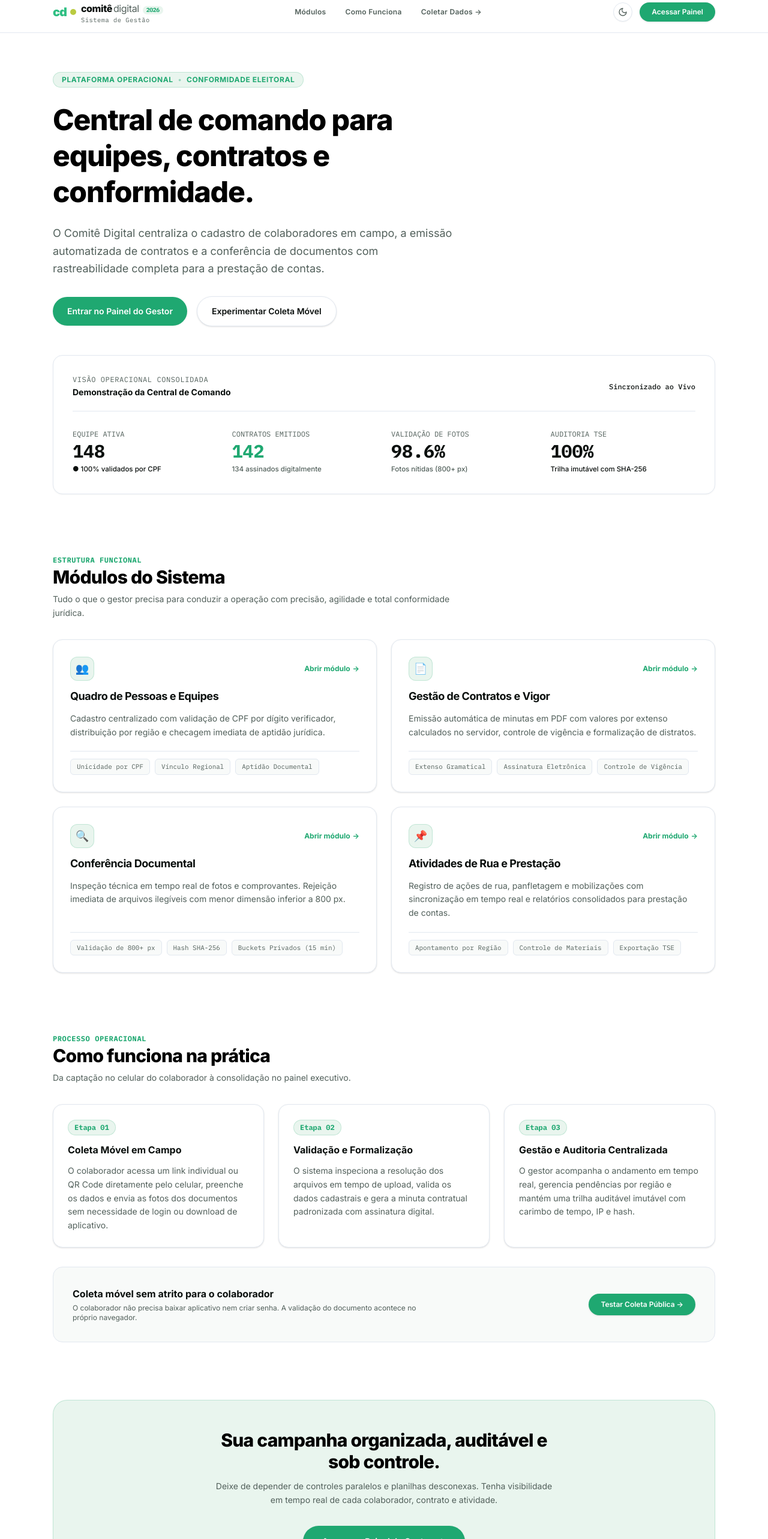
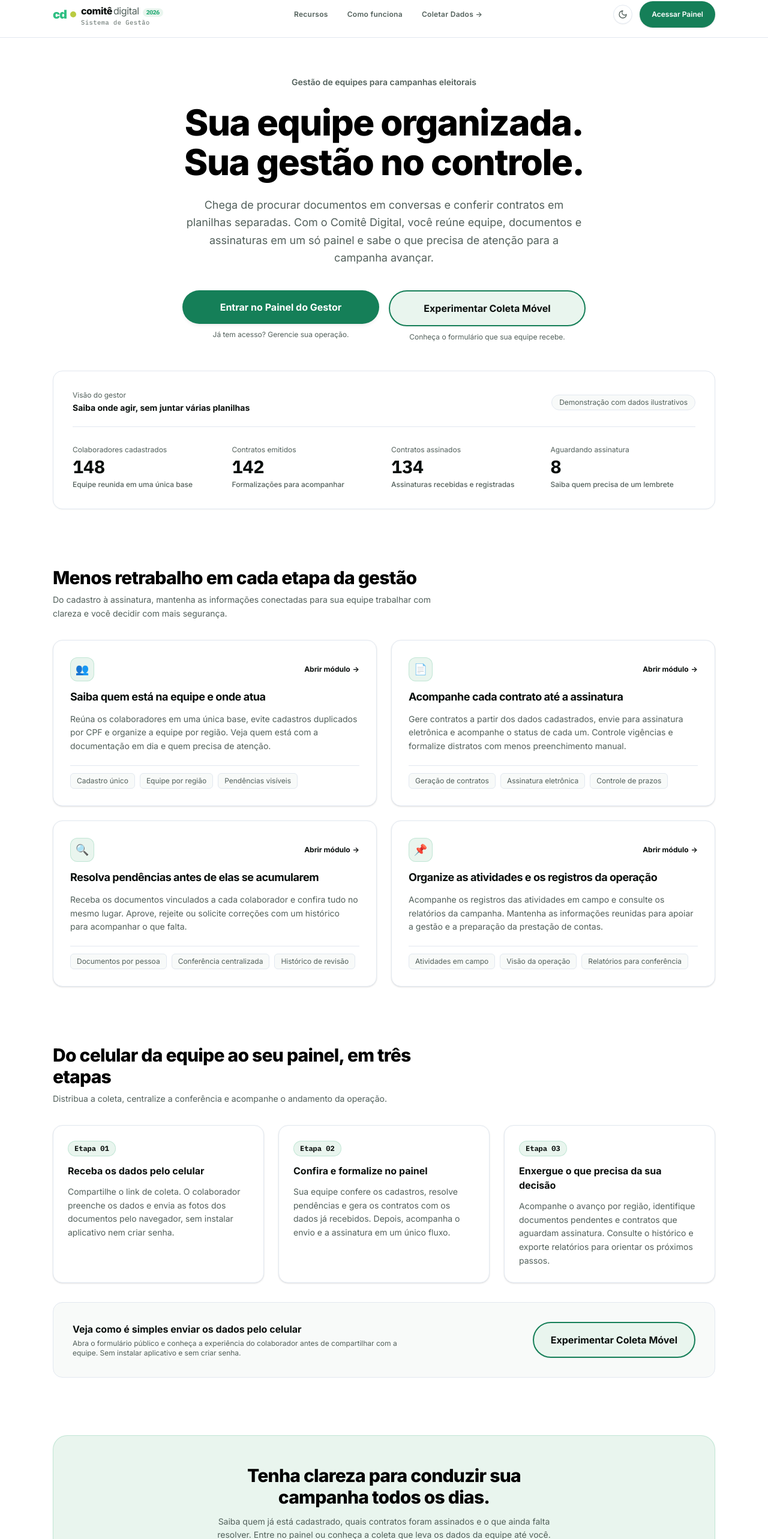
Before and after one commit to waldosouzaup/cdigital, a Next.js app: page / in a window 1280 px wide. Shown: the part 14-2580 px from the top of the page at 60% size. Built offline with nearby package versions, Linux system fonts and the light colour scheme.

Commit message:
chore(landing): aplicar revisao de copy e manter link 'Coletar Dados →' para inscricao

```diff
--- a/src/app/page.tsx
+++ b/src/app/page.tsx
@@ -1,64 +1,76 @@
+import type { Metadata } from "next";
 import Link from "next/link";
 import { Marca } from "@/components/marca";
 import { SeletorTema } from "@/components/seletor-tema";
+
+export const metadata: Metadata = {
+  title: "Comitê Digital | Equipe, contratos e pendências sob controle",
+  description:
+    "Centralize a gestão da sua campanha: cadastre colaboradores pelo celular, organize documentos e acompanhe contratos e pendências no Painel do Gestor.",
+};
+
+const botaoGestor =
+  "inline-flex min-h-14 w-full items-center justify-center rounded-full bg-primary-hover px-7 py-4 text-sm sm:text-base font-bold text-canvas shadow-elevation transition hover:brightness-90 focus-visible:outline-2 focus-visible:outline-offset-4 focus-visible:outline-focus sm:w-auto";
+const botaoColeta =
+  "inline-flex min-h-14 w-full items-center justify-center rounded-full border-2 border-primary-hover bg-primary-tint px-7 py-4 text-sm sm:text-base font-bold text-ink shadow-card transition hover:bg-surface focus-visible:outline-2 focus-visible:outline-offset-4 focus-visible:outline-focus sm:w-auto";
 
 const modulos = [
   {
     id: "pessoas",
     icone: "👥",
-    titulo: "Quadro de Pessoas e Equipes",
+    titulo: "Saiba quem está na equipe e onde atua",
     descricao:
-      "Cadastro centralizado com validação de CPF por dígito verificador, distribuição por região e checagem imediata de aptidão jurídica.",
-    destaques: ["Unicidade por CPF", "Vínculo Regional", "Aptidão Documental"],
+      "Reúna os colaboradores em uma única base, evite cadastros duplicados por CPF e organize a equipe por região. Veja quem está com a documentação em dia e quem precisa de atenção.",
+    destaques: ["Cadastro único", "Equipe por região", "Pendências visíveis"],
     link: "/pessoas",
   },
   {
     id: "contratos",
     icone: "📄",
-    titulo: "Gestão de Contratos e Vigor",
+    titulo: "Acompanhe cada contrato até a assinatura",
     descricao:
-      "Emissão automática de minutas em PDF com valores por extenso calculados no servidor, controle de vigência e formalização de distratos.",
-    destaques: ["Extenso Gramatical", "Assinatura Eletrônica", "Controle de Vigência"],
+      "Gere contratos a partir dos dados cadastrados, envie para assinatura eletrônica e acompanhe o status de cada um. Controle vigências e formalize distratos com menos preenchimento manual.",
+    destaques: ["Geração de contratos", "Assinatura eletrônica", "Controle de prazos"],
     link: "/contratos",
   },
   {
     id: "documentos",
     icone: "🔍",
-    titulo: "Conferência Documental",
+    titulo: "Resolva pendências antes de elas se acumularem",
     descricao:
-      "Inspeção técnica em tempo real de fotos e comprovantes. Rejeição imediata de arquivos ilegíveis com menor dimensão inferior a 800 px.",
-    destaques: ["Validação de 800+ px", "Hash SHA-256", "Buckets Privados (15 min)"],
+      "Receba os documentos vinculados a cada colaborador e confira tudo no mesmo lugar. Aprove, rejeite ou solicite correções com um histórico para acompanhar o que falta.",
+    destaques: ["Documentos por pessoa", "Conferência centralizada", "Histórico de revisão"],
     link: "/documentos",
   },
   {
     id: "atividades",
     icone: "📌",
-    titulo: "Atividades de Rua e Prestação",
+    titulo: "Organize as atividades e os registros da operação",
     descricao:
-      "Registro de ações de rua, panfletagem e mobilizações com sincronização em tempo real e relatórios consolidados para prestação de contas.",
-    destaques: ["Apontamento por Região", "Controle de Materiais", "Exportação TSE"],
-    link: "/configuracoes?aba=atividades",
+      "Acompanhe os registros das atividades em campo e consulte os relatórios da campanha. Mantenha as informações reunidas para apoiar a gestão e a preparação da prestação de contas.",
+    destaques: ["Atividades em campo", "Visão da operação", "Relatórios para conferência"],
+    link: "/atividades",
   },
 ];
 
 const etapasFluxo = [
   {
     passo: "01",
-    titulo: "Coleta Móvel em Campo",
+    titulo: "Receba os dados pelo celular",
     descricao:
-      "O colaborador acessa um link individual ou QR Code diretamente pelo celular, preenche os dados e envia as fotos dos documentos sem necessidade de login ou download de aplicativo.",
+      "Compartilhe o link de coleta. O colaborador preenche os dados e envia as fotos dos documentos pelo navegador, sem instalar aplicativo nem criar senha.",
   },
   {
     passo: "02",
-    titulo: "Validação e Formalização",
+    titulo: "Confira e formalize no painel",
     descricao:
-      "O sistema inspeciona a resolução dos arquivos em tempo de upload, valida os dados cadastrais e gera a minuta contratual padronizada com assinatura digital.",
+      "Sua equipe confere os cadastros, resolve pendências e gera os contratos com os dados já recebidos. Depois, acompanha o envio e a assinatura em um único fluxo.",
   },
   {
     passo: "03",
-    titulo: "Gestão e Auditoria Centralizada",
+    titulo: "Enxergue o que precisa da sua decisão",
     descricao:
-      "O gestor acompanha o andamento em tempo real, gerencia pendências por região e mantém uma trilha auditável imutável com carimbo de tempo, IP e hash.",
+      "Acompanhe o avanço por região, identifique documentos pendentes e contratos que aguardam assinatura. Consulte o histórico e exporte relatórios para orientar os próximos passos.",
   },
 ];
 
@@ -67,17 +79,17 @@ export default function Home() {
     <div className="min-h-screen bg-canvas text-ink selection:bg-primary-tint selection:text-primary font-sans">
       {/* 1. NAVEGAÇÃO SUPERIOR CLEAN */}
       <header className="sticky top-0 z-50 border-b border-line bg-surface/90 backdrop-blur-md">
-        <div className="mx-auto flex max-w-6xl items-center justify-between px-6 py-4">
+        <div className="mx-auto flex max-w-6xl flex-wrap items-center justify-between gap-3 px-6 py-4">
           <div className="flex items-center gap-3">
             <Marca subtitulo="Sistema de Gestão" />
           </div>
 
           <nav className="hidden md:flex items-center gap-8 text-xs font-semibold tracking-wide text-ink-muted">
             <Link href="#modulos" className="hover:text-primary transition-colors">
-              Módulos
+              Recursos
             </Link>
             <Link href="#fluxo" className="hover:text-primary transition-colors">
-              Como Funciona
+              Como funciona
             </Link>
             <Link
               href="/inscricao/candidado-eleicao-2026"
@@ -91,7 +103,7 @@ export default function Home() {
             <SeletorTema />
             <Link
               href="/login"
-              className="bg-primary hover:bg-primary-hover text-white px-5 py-2 text-xs font-semibold flex items-center shadow-sm rounded-full transition"
+              className="bg-primary-hover hover:brightness-90 text-canvas px-5 py-2.5 min-h-11 text-xs font-semibold flex items-center shadow-sm rounded-full transition"
             >
               <span>Acessar Painel</span>
             </Link>
@@ -101,38 +113,40 @@ export default function Home() {
 
       <main className="mx-auto max-w-6xl px-6 py-12 sm:py-16 space-y-24">
         {/* 2. HERO RESPIRÁVEL & SNAPSHOT GERENCIAL */}
-        <section className="space-y-12">
-          <div className="max-w-3xl space-y-6">
-            <div className="inline-flex items-center gap-2 rounded-full border border-primary/20 bg-primary-tint px-3.5 py-1 text-xs font-bold uppercase tracking-wider text-primary">
-              <span>PLATAFORMA OPERACIONAL</span>
-              <span className="text-primary/40">•</span>
-              <span>CONFORMIDADE ELEITORAL</span>
-            </div>
+        <section aria-labelledby="titulo-principal" className="space-y-12">
+          <div className="mx-auto max-w-4xl space-y-6 text-center">
+            <p className="text-sm font-semibold text-ink-muted">
+              Gestão de equipes para campanhas eleitorais
+            </p>
 
-            <h1 className="text-3xl sm:text-5xl font-extrabold tracking-tight text-ink-strong leading-tight">
-              Central de comando para equipes, contratos e conformidade.
+            <h1
+              id="titulo-principal"
+              className="text-4xl sm:text-5xl lg:text-6xl font-extrabold tracking-tight text-ink-strong leading-[1.1] text-balance"
+            >
+              Sua equipe organizada. Sua gestão no controle.
             </h1>
 
-            <p className="text-base sm:text-lg text-ink-muted leading-relaxed max-w-2xl font-normal">
-              O Comitê Digital centraliza o cadastro de colaboradores em campo, a emissão automatizada
-              de contratos e a conferência de documentos com rastreabilidade completa para a
-              prestação de contas.
+            <p className="mx-auto text-base sm:text-lg text-ink-muted leading-relaxed max-w-2xl font-normal text-pretty">
+              Chega de procurar documentos em conversas e conferir contratos em planilhas separadas.
+              Com o Comitê Digital, você reúne equipe, documentos e assinaturas em um só painel e
+              sabe o que precisa de atenção para a campanha avançar.
             </p>
 
-            <div className="flex flex-wrap items-center gap-4 pt-2">
-              <Link
-                href="/login"
-                className="bg-primary hover:bg-primary-hover text-white px-6 py-3.5 text-xs sm:text-sm font-semibold flex items-center rounded-full shadow-card transition"
-              >
-                <span>Entrar no Painel do Gestor</span>
-              </Link>
-
-              <Link
-                href="/candidado-eleicao-2026"
-                className="rounded-full border border-line bg-surface px-6 py-3.5 text-xs sm:text-sm font-semibold text-ink hover:bg-surface-sunken transition shadow-sm"
-              >
-                Experimentar Coleta Móvel
-              </Link>
+            <div className="mx-auto grid max-w-2xl grid-cols-1 gap-5 pt-4 sm:grid-cols-2 sm:gap-4">
+              <div className="space-y-2.5">
+                <Link href="/login" className={`${botaoGestor} sm:w-full`}>
+                  Entrar no Painel do Gestor
+                </Link>
+                <p className="text-xs text-ink-muted">Já tem acesso? Gerencie sua operação.</p>
+              </div>
+              <div className="space-y-2.5">
+                <Link href="/candidado-eleicao-2026" className={`${botaoColeta} sm:w-full`}>
+                  Experimentar Coleta Móvel
+                </Link>
+                <p className="text-xs text-ink-muted">
+                  Conheça o formulário que sua equipe recebe.
+                </p>
+              </div>
             </div>
           </div>
 
@@ -140,51 +154,46 @@ export default function Home() {
           <div className="rounded-2xl border border-line bg-surface p-6 sm:p-8 shadow-card">
             <div className="flex flex-col sm:flex-row sm:items-center justify-between gap-4 border-b border-line pb-5 mb-6">
               <div>
-                <span className="text-xs font-mono uppercase tracking-wider text-ink-muted block">
-                  Visão Operacional Consolidada
-                </span>
+                <span className="text-xs text-ink-muted block">Visão do gestor</span>
                 <span className="text-sm font-bold text-ink">
-                  Demonstração da Central de Comando
+                  Saiba onde agir, sem juntar várias planilhas
                 </span>
               </div>
-              <div className="flex items-center gap-2">
-                <span className="h-2 w-2 rounded-full bg-positive-text animate-pulse" />
-                <span className="text-xs font-mono text-positive-text font-medium">
-                  Sincronizado ao Vivo
-                </span>
-              </div>
+              <span className="self-start rounded-full border border-line bg-surface-sunken px-3 py-1 text-xs text-ink-muted sm:self-auto">
+                Demonstração com dados ilustrativos
+              </span>
             </div>
 
             <div className="grid grid-cols-2 lg:grid-cols-4 gap-6">
               <div className="space-y-1">
-                <span className="text-xs font-mono text-ink-muted uppercase">Equipe Ativa</span>
+                <span className="text-xs text-ink-muted">Colaboradores cadastrados</span>
                 <div className="text-2xl sm:text-3xl font-black text-ink font-mono">148</div>
-                <span className="text-[0.72rem] text-positive-text font-medium block">
-                  ● 100% validados por CPF
+                <span className="text-xs text-ink-muted font-medium block">
+                  Equipe reunida em uma única base
                 </span>
               </div>
 
               <div className="space-y-1">
-                <span className="text-xs font-mono text-ink-muted uppercase">Contratos Emitidos</span>
-                <div className="text-2xl sm:text-3xl font-black text-primary font-mono">142</div>
-                <span className="text-[0.72rem] text-ink-muted font-medium block">
-                  134 assinados digitalmente
+                <span className="text-xs text-ink-muted">Contratos emitidos</span>
+                <div className="text-2xl sm:text-3xl font-black text-ink font-mono">142</div>
+                <span className="text-xs text-ink-muted font-medium block">
+                  Formalizações para acompanhar
                 </span>
               </div>
 
               <div className="space-y-1">
-                <span className="text-xs font-mono text-ink-muted uppercase">Validação de Fotos</span>
-                <div className="text-2xl sm:text-3xl font-black text-positive-text font-mono">98.6%</div>
-                <span className="text-[0.72rem] text-ink-muted font-medium block">
-                  Fotos nítidas (800+ px)
+                <span className="text-xs text-ink-muted">Contratos assinados</span>
+                <div className="text-2xl sm:text-3xl font-black text-ink font-mono">134</div>
+                <span className="text-xs text-ink-muted font-medium block">
+                  Assinaturas recebidas e registradas
                 </span>
               </div>
 
               <div className="space-y-1">
-                <span className="text-xs font-mono text-ink-muted uppercase">Auditoria TSE</span>
-                <div className="text-2xl sm:text-3xl font-black text-ink font-mono">100%</div>
-                <span className="text-[0.72rem] text-positive-text font-medium block">
-                  Trilha imutável com SHA-256
+                <span className="text-xs text-ink-muted">Aguardando assinatura</span>
+                <div className="text-2xl sm:text-3xl font-black text-ink font-mono">8</div>
+                <span className="text-xs text-ink-muted font-medium block">
+                  Saiba quem precisa de um lembrete
                 </span>
               </div>
             </div>
@@ -194,15 +203,12 @@ export default function Home() {
         {/* 3. MÓDULOS DO SISTEMA (APRESENTAÇÃO DIRETA DO PRODUTO) */}
         <section id="modulos" className="space-y-8 scroll-mt-24">
           <div className="max-w-2xl space-y-2">
-            <span className="font-mono text-xs uppercase tracking-wider text-primary font-bold">
-              Estrutura Funcional
-            </span>
             <h2 className="text-2xl sm:text-3xl font-extrabold text-ink-strong tracking-tight">
-              Módulos do Sistema
+              Menos retrabalho em cada etapa da gestão
             </h2>
             <p className="text-xs sm:text-sm text-ink-muted leading-relaxed">
-              Tudo o que o gestor precisa para conduzir a operação com precisão, agilidade e total
-              conformidade jurídica.
+              Do cadastro à assinatura, mantenha as informações conectadas para sua equipe trabalhar
+              com clareza e você decidir com mais segurança.
             </p>
           </div>
 
@@ -215,14 +221,15 @@ export default function Home() {
                 <div className="space-y-3">
                   <div className="flex items-center justify-between">
                     <span className="flex h-10 w-10 items-center justify-center rounded-xl bg-surface-tint border border-primary/20 text-lg">
-                      {mod.icone}
+                      <span aria-hidden="true">{mod.icone}</span>
                     </span>
                     <Link
                       href={mod.link}
-                      className="text-xs font-bold text-primary hover:underline flex items-center gap-1"
+                      aria-label={`Abrir módulo: ${mod.titulo}`}
+                      className="text-xs font-bold text-ink hover:underline flex items-center gap-1"
                     >
                       <span>Abrir módulo</span>
-                      <span>→</span>
+                      <span aria-hidden="true">→</span>
                     </Link>
                   </div>
 
@@ -237,7 +244,7 @@ export default function Home() {
                   {mod.destaques.map((item, idx) => (
                     <span
                       key={idx}
-                      className="rounded-md border border-line bg-surface-sunken px-2.5 py-1 font-mono text-[0.68rem] text-ink-muted"
+                      className="rounded-md border border-line bg-surface-sunken px-2.5 py-1 text-xs text-ink-muted"
                     >
                       {item}
                     </span>
@@ -251,14 +258,11 @@ export default function Home() {
         {/* 4. COMO FUNCIONA NA PRÁTICA (FLUXO EM 3 ETAPAS) */}
         <section id="fluxo" className="space-y-8 scroll-mt-24">
           <div className="max-w-2xl space-y-2">
-            <span className="font-mono text-xs uppercase tracking-wider text-primary font-bold">
-              Processo Operacional
-            </span>
             <h2 className="text-2xl sm:text-3xl font-extrabold text-ink-strong tracking-tight">
-              Como funciona na prática
+              Do celular da equipe ao seu painel, em três etapas
             </h2>
             <p className="text-xs sm:text-sm text-ink-muted leading-relaxed">
-              Da captação no celular do colaborador à consolidação no painel executivo.
+              Distribua a coleta, centralize a conferência e acompanhe o andamento da operação.
             </p>
           </div>
 
@@ -269,7 +273,7 @@ export default function Home() {
                 className="rounded-2xl border border-line bg-surface p-6 space-y-4 flex flex-col justify-between shadow-sm"
               >
                 <div className="space-y-3">
-                  <span className="font-mono text-xs font-bold text-primary bg-primary-tint px-2.5 py-1 rounded-full border border-primary/20 inline-block">
+                  <span className="font-mono text-xs font-bold text-ink bg-primary-tint px-2.5 py-1 rounded-full border border-primary/20 inline-block">
                     Etapa {item.passo}
                   </span>
                   <h3 className="text-base font-bold text-ink">{item.titulo}</h3>
@@ -284,19 +288,16 @@ export default function Home() {
           {/* Chamada para teste móvel */}
           <div className="rounded-2xl border border-line bg-surface-sunken p-6 sm:p-8 flex flex-col sm:flex-row items-start sm:items-center justify-between gap-4">
             <div className="space-y-1">
-              <h4 className="text-sm sm:text-base font-bold text-ink">
-                Coleta móvel sem atrito para o colaborador
-              </h4>
+              <h3 className="text-sm sm:text-base font-bold text-ink">
+                Veja como é simples enviar os dados pelo celular
+              </h3>
               <p className="text-xs text-ink-muted max-w-xl">
-                O colaborador não precisa baixar aplicativo nem criar senha. A validação do documento
-                acontece no próprio navegador.
+                Abra o formulário público e conheça a experiência do colaborador antes de
+                compartilhar com a equipe. Sem instalar aplicativo e sem criar senha.
               </p>
             </div>
-            <Link
-              href="/inscricao/candidado-eleicao-2026"
-              className="bg-primary hover:bg-primary-hover text-white px-5 py-2.5 text-xs font-semibold rounded-full whitespace-nowrap shadow-sm transition"
-            >
-              Testar Coleta Pública →
+            <Link href="/candidado-eleicao-2026" className={`${botaoColeta} shrink-0`}>
+              Experimentar Coleta Móvel
             </Link>
           </div>
         </section>
@@ -305,21 +306,20 @@ export default function Home() {
         <section className="rounded-3xl border border-primary/20 bg-surface-tint p-8 sm:p-12 text-center space-y-6 shadow-card">
           <div className="max-w-xl mx-auto space-y-3">
             <h2 className="text-2xl sm:text-3xl font-extrabold text-ink-strong tracking-tight">
-              Sua campanha organizada, auditável e sob controle.
+              Tenha clareza para conduzir sua campanha todos os dias.
             </h2>
             <p className="text-xs sm:text-sm text-ink-muted leading-relaxed">
-              Deixe de depender de controles paralelos e planilhas desconexas. Tenha visibilidade em
-              tempo real de cada colaborador, contrato e atividade.
+              Saiba quem já está cadastrado, quais contratos foram assinados e o que ainda falta
+              resolver. Entre no painel ou conheça a coleta que leva os dados da equipe até você.
             </p>
           </div>
 
-          <div className="pt-2">
-            <Link
-              href="/login"
-              className="bg-primary hover:bg-primary-hover text-white px-8 py-3.5 text-xs sm:text-sm font-bold rounded-full inline-flex items-center gap-2 shadow-sm transition"
-            >
-              <span>Acessar o Painel do Gestor</span>
-              <span className="text-base">→</span>
+          <div className="flex flex-col sm:flex-row sm:flex-wrap items-center justify-center gap-4 pt-2">
+            <Link href="/login" className={botaoGestor}>
+              Entrar no Painel do Gestor
+            </Link>
+            <Link href="/candidado-eleicao-2026" className={botaoColeta}>
+              Experimentar Coleta Móvel
             </Link>
           </div>
         </section>
@@ -331,16 +331,17 @@ export default function Home() {
           <div className="space-y-1">
             <Marca subtitulo="Sistema de Gestão" />
             <p className="text-ink-muted text-xs max-w-sm pt-1">
-              Plataforma de gestão operacional e conformidade para campanhas eleitorais.
+              Equipes, documentos e contratos em um só lugar para facilitar a gestão da sua
+              campanha.
             </p>
           </div>
 
           <div className="flex flex-wrap items-center gap-6 text-xs font-semibold text-ink-muted">
             <Link href="#modulos" className="hover:text-primary transition-colors">
-              Módulos
+              Recursos
             </Link>
             <Link href="#fluxo" className="hover:text-primary transition-colors">
-              Como Funciona
+              Como funciona
             </Link>
             <Link
               href="/inscricao/candidado-eleicao-2026"
@@ -348,7 +349,7 @@ export default function Home() {
             >
               Coletar Dados →
             </Link>
-            <Link href="/login" className="text-primary hover:underline">
+            <Link href="/login" className="text-ink hover:underline">
               Painel do Gestor
             </Link>
           </div>
```
Also changed, not shown: 1 other file (tests, documents, lock files or other folders).
